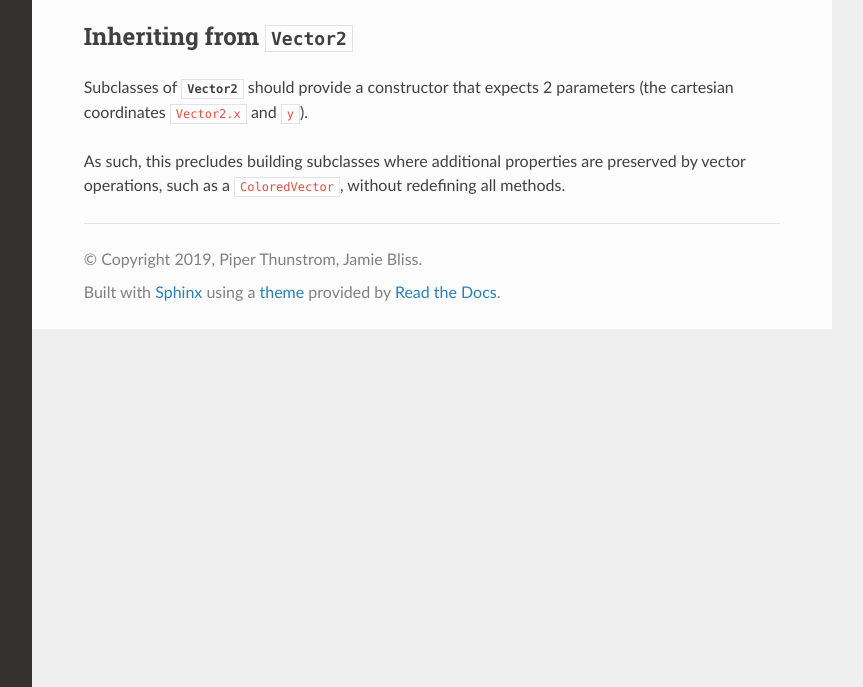
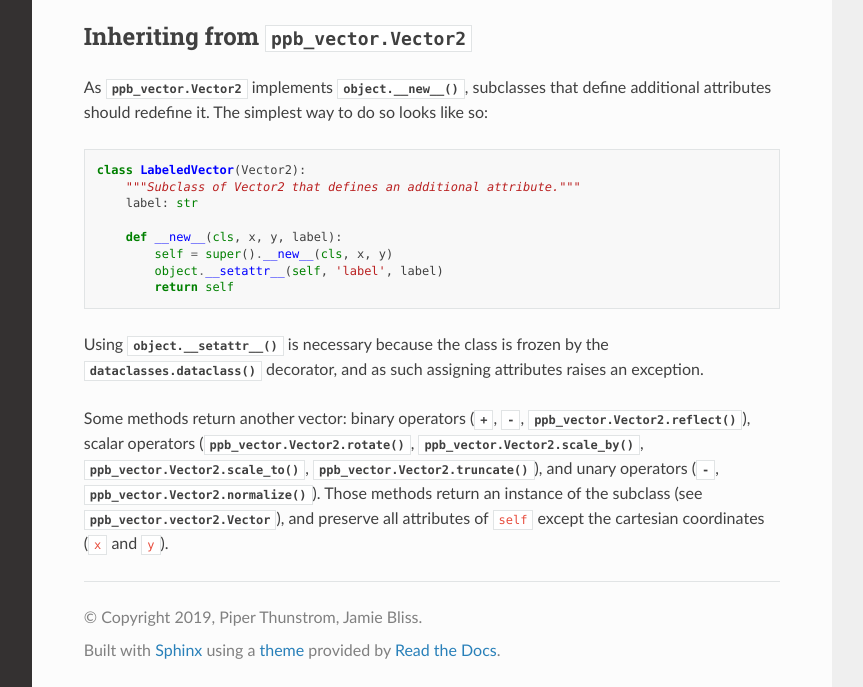
Before and after one commit to ppb/ppb-vector, a Sphinx documentation site: the page built from docs/index.rst, in a window 1280 px wide and 1089 px high, cut to the strip 402-1089 px from the top of the window. Shown: the whole strip, without its empty margins (268-1131 px from the left). Built offline with Sphinx 7.4.7 and the Read the Docs theme 2.0.0, drawn with Linux system fonts in a browser that asks for light colours; cross-references to code outside the pages are shown as plain code.

Commit message:
Propose a generalised support of subclasses, document & test

```diff
--- a/docs/index.rst
+++ b/docs/index.rst
@@ -27,12 +27,33 @@ PPB's 2D Vector class
         The Y coordinate of the vector
 
 
-Inheriting from :py:class:`Vector2`
------------------------------------
+Inheriting from :py:class:`ppb_vector.Vector2`
+----------------------------------------------
 
-Subclasses of :py:class:`Vector2` should provide a constructor that expects
-2 parameters (the cartesian coordinates :py:attribute:`Vector2.x` and ``y``).
+As :py:class:`ppb_vector.Vector2` implements :py:meth:`object.__new__`, subclasses that define
+additional attributes should redefine it. The simplest way to do so looks like
+so: ::
 
-As such, this precludes building subclasses where additional properties are
-preserved by vector operations, such as a ``ColoredVector``, without redefining
-all methods.
+  class LabeledVector(Vector2):
+      """Subclass of Vector2 that defines an additional attribute."""
+      label: str
+
+      def __new__(cls, x, y, label):
+          self = super().__new__(cls, x, y)
+          object.__setattr__(self, 'label', label)
+          return self
+
+
+Using :py:meth:`object.__setattr__` is necessary because the class is frozen by
+the :py:func:`dataclasses.dataclass` decorator, and as such assigning attributes
+raises an exception.
+
+Some methods return another vector: binary operators (:py:meth:`+
+<ppb_vector.Vector2.__add__>`, :py:meth:`- <ppb_vector.Vector2.__sub__>`,
+:py:meth:`ppb_vector.Vector2.reflect`), scalar operators
+(:py:meth:`ppb_vector.Vector2.rotate`, :py:meth:`ppb_vector.Vector2.scale_by`,
+:py:meth:`ppb_vector.Vector2.scale_to`, :py:meth:`ppb_vector.Vector2.truncate`),
+and unary operators (:py:meth:`- <ppb_vector.Vector2.__neg__>`, :py:meth:`ppb_vector.Vector2.normalize`).
+Those methods return an instance of the subclass (see :py:data:`ppb_vector.vector2.Vector`), and
+preserve all attributes of ``self`` except the cartesian coordinates (``x`` and
+``y``).
```
Also changed, not shown: 1 other file.
